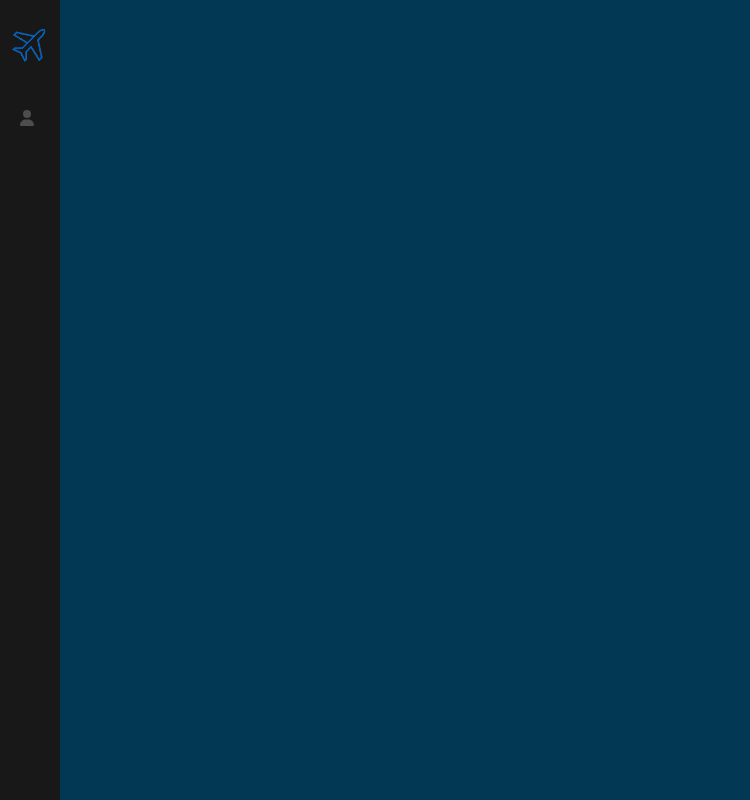
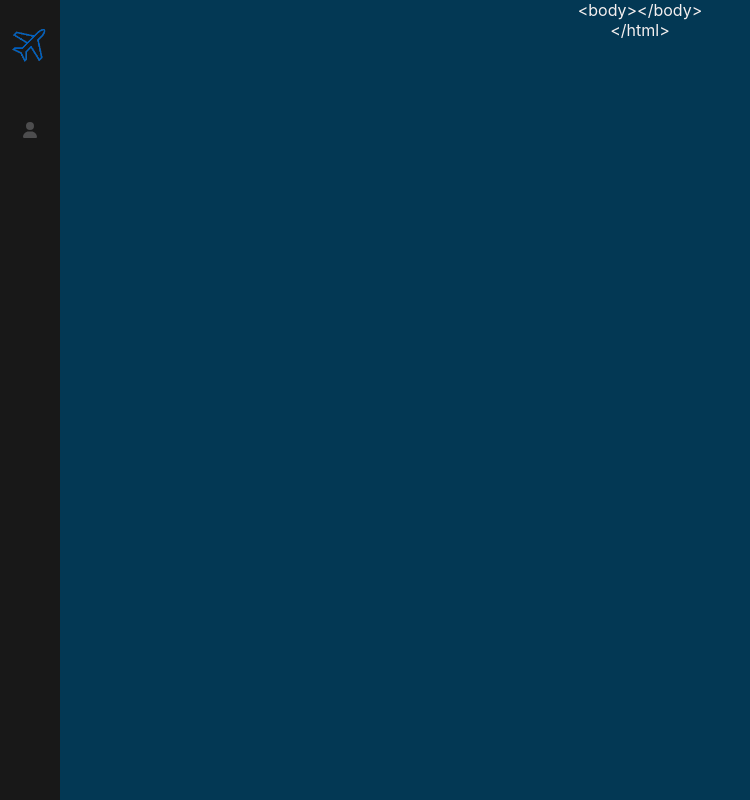
Before and after one commit to lucasman223/tamu23, a React (Create React App) app in the folder frontend/: page / in a window 1280 px wide. Shown: the whole page, without its empty margins (0-750 px from the left). Built offline with nearby package versions, Linux system fonts and the light colour scheme.

Commit message:
Started homepage

```diff
--- a/frontend/src/App.js
+++ b/frontend/src/App.js
@@ -1,12 +1,13 @@
 import './App.scss';
 import Layout from './components/Layout';
 import { Routes, Route} from 'react-router-dom'
+import Home from './components/Home'
 
 function App() {
   return (
     <>
     <Routes>
-      <Route path="/" element={<Layout/>} />
+      <Route path="/" element={<Home/>} />
     </Routes>
     </>
   );
--- a/frontend/src/components/Home/index.js
+++ b/frontend/src/components/Home/index.js
@@ -0,0 +1,24 @@
+import './index.scss'
+import Sidebar from '../Sidebar'
+import { Outlet } from 'react-router-dom'
+
+const Home = () => {
+    return (
+        <div className='App'>
+            <Sidebar />
+            <div className='page'>
+                <span className='tags top tags'>&lt;body&gt;</span>
+
+                <Outlet/>
+
+                <span className='tags bottom tags'>
+                    &lt;/body&gt;
+                    <br />
+                    <span className='bottom-tag-html'>&lt;/html&gt;</span>
+                </span>
+            </div>
+        </div>
+    )
+}
+
+export default Home
--- a/frontend/src/components/Sidebar/index.scss
+++ b/frontend/src/components/Sidebar/index.scss
@@ -22,8 +22,8 @@
 
     .About {
         display: block;
-        padding: 8px 0px 0px 0px;
-        margin: 8px 0px 0px 20px;
+        padding: 20px 0px 0px 0px;
+        margin: 8px 0px 0px 0px;
         float:left;
         width: 60px;
         height: auto;
```
